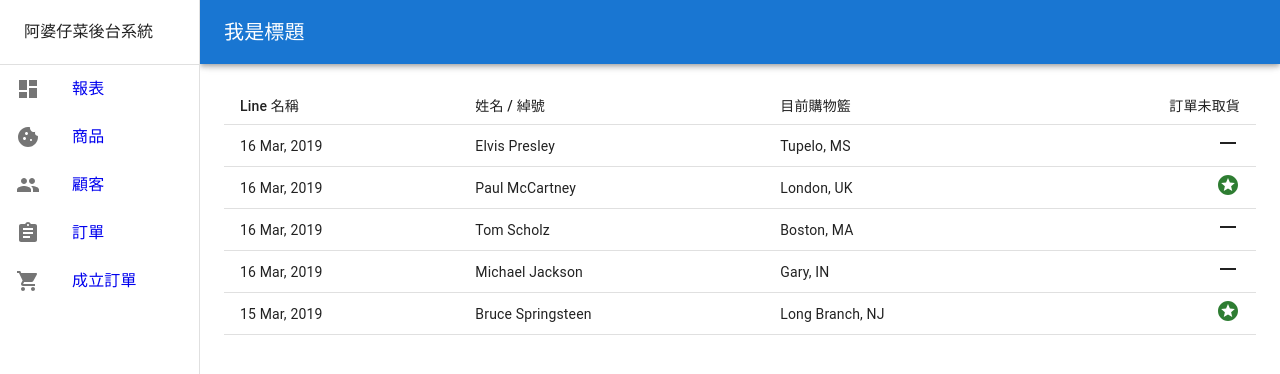
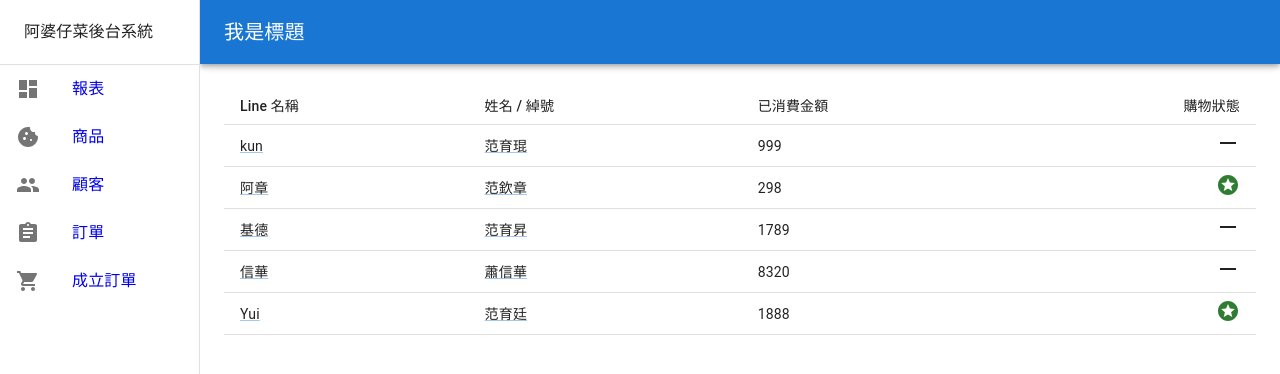
Before and after one commit to ykf2020/apoatsai_frontend, a Next.js app: page /customer in a window 1280 px wide. Shown: the top 374 px of the page. Built offline with nearby package versions, Linux system fonts and the light colour scheme.

Commit message:
basket and collapseitem

```diff
--- /dev/null
+++ b/src/components/collapseItem.js
@@ -0,0 +1,28 @@
+import Paper from "@mui/material/Paper";
+import Badge from "@mui/material/Badge";
+import { ListItemText } from "@mui/material";
+export function BasicCollapseItem({ primary, secondary, badgeContent }) {
+  return (
+    <Paper sx={{ py: 1, pl: 1.5, pr: 2, mr: 1, display: "flex" }}>
+      <Badge
+        badgeContent={badgeContent}
+        color="primary"
+        style={{ left: "100%", transform: "translate(16px, 28px)" }}
+      />
+      <ListItemText primary={primary} secondary={secondary} />
+    </Paper>
+  );
+}
+
+export function SpecialCollaseItem() {
+  return (
+    <Paper sx={{ py: 1, pl: 1.5, pr: 2, mr: 1, display: "flex" }}>
+      <Badge
+        badgeContent={"x4"}
+        color="primary"
+        style={{ left: "100%", transform: "translate(16px, 24px)" }}
+      />
+      <ListItemText primary={"kfkf"} secondary={"$100"} />
+    </Paper>
+  );
+}
--- /dev/null
+++ b/src/components/orderLists.js
@@ -0,0 +1,5 @@
+export default function OrderList() {
+  return (
+    <>yayaya</>
+  )
+}
--- a/src/pages/customer/index.js
+++ b/src/pages/customer/index.js
@@ -1,4 +1,4 @@
-import * as React from "react";
+import { useState } from "react";
 import Link from "@mui/material/Link";
 import Table from "@mui/material/Table";
 import TableBody from "@mui/material/TableBody";
@@ -7,57 +7,77 @@ import TableHead from "@mui/material/TableHead";
 import TableRow from "@mui/material/TableRow";
 import Typography from "@mui/material/Typography";
 import StarsIcon from "@mui/icons-material/Stars";
+import Collapse from "@mui/material/Collapse";
+import Grid from "@mui/material/Grid";
+import Paper from "@mui/material/Paper";
+import Badge from '@mui/material/Badge';
+import { styled } from '@mui/material/styles';
 import HorizontalRuleIcon from "@mui/icons-material/HorizontalRule";
-
+import { ListItemText } from "@mui/material";
+import { BasicCollapseItem } from "@/components/collapseItem";
 // Generate Order Data
-function createData(id, date, name, shipTo, paymentMethod, orderNotClose) {
-  return { id, date, name, shipTo, paymentMethod, orderNotClose };
+function createData(id, date, name, amount, orderNotClose) {
+  return { id, date, name, amount, orderNotClose };
 }
 
 const rows = [
-  createData(
-    0,
-    "16 Mar, 2019",
-    "Elvis Presley",
-    "Tupelo, MS",
-    "VISA ⠀•••• 3719",
-    false
-  ),
-  createData(
-    1,
-    "16 Mar, 2019",
-    "Paul McCartney",
-    "London, UK",
-    "VISA ⠀•••• 2574",
-    true
-  ),
-  createData(
-    2,
-    "16 Mar, 2019",
-    "Tom Scholz",
-    "Boston, MA",
-    "MC ⠀•••• 1253",
-    false
-  ),
-  createData(
-    3,
-    "16 Mar, 2019",
-    "Michael Jackson",
-    "Gary, IN",
-    "AMEX ⠀•••• 2000",
-    false
-  ),
-  createData(
-    4,
-    "15 Mar, 2019",
-    "Bruce Springsteen",
-    "Long Branch, NJ",
-    "VISA ⠀•••• 5919",
-    true
-  ),
+  createData(0, "kun", "范育琨", 999, false),
+  createData(1, "阿章", "范欽章", 298, true),
+  createData(2, "基德", "范育昇", 1789, false),
+  createData(3, "信華", "蕭信華", 8320, false),
+  createData(4, "Yui", "范育廷", 1888, true),
 ];
 
+export function Row({ data }) {
+  const [open, setOpen] = useState(false);
+  return (
+    <>
+      <TableRow key={data.id}>
+        <TableCell component={Link} href={`/customer/${data.id}`}>
+          {data.date}
+        </TableCell>
+        <TableCell component={Link} href={`/customer/${data.id}`}>
+          {data.name}
+        </TableCell>
+        <TableCell>{data.amount}</TableCell>
+        <TableCell
+          align="right"
+          onClick={() => {
+            setOpen(!open);
+          }}
+        >
+          {data.orderNotClose ? (
+            <StarsIcon color="success" />
+          ) : (
+            <HorizontalRuleIcon />
+          )}
+        </TableCell>
+      </TableRow>
+      <TableRow>
+        <TableCell
+          colspan="4"
+          style={{
+            paddingTop: !open && 0,
+            paddingBottom: !open && 0,
+            borderBottom: !open && "none",
+          }}
+        >
+          <Collapse in={open} timeout="auto" unmountOnExit>
+            <Grid container justifyContent={"flex-start"} gap={2}>
+              <Typography component="div" sx={{pt: 3}}>
+                購物籃內容：
+              </Typography>
+                <BasicCollapseItem primary={"yoyoyo"} secondary={"$100"} badgeContent={'x4'}/>
+            </Grid>
+          </Collapse>
+        </TableCell>
+      </TableRow>
+    </>
+  );
+}
+
 export default function Customers() {
+  const [open, setOpen] = useState(true);
   return (
     <>
       <Table size="small">
@@ -65,20 +85,13 @@ export default function Customers() {
           <TableRow>
             <TableCell>Line 名稱</TableCell>
             <TableCell>姓名 / 綽號</TableCell>
-            <TableCell>目前購物籃</TableCell>
-            <TableCell align="right">訂單未取貨</TableCell>
+            <TableCell>已消費金額</TableCell>
+            <TableCell align="right">購物狀態</TableCell>
           </TableRow>
         </TableHead>
         <TableBody>
           {rows.map((row) => (
-            <TableRow key={row.id}>
-              <TableCell>{row.date}</TableCell>
-              <TableCell>{row.name}</TableCell>
-              <TableCell>{row.shipTo}</TableCell>
-              <TableCell align="right">
-                {row.orderNotClose ? <StarsIcon color="success" /> : <HorizontalRuleIcon />}
-              </TableCell>
-            </TableRow>
+            <Row key={row.id} data={row} />
           ))}
         </TableBody>
       </Table>
```
Also changed, not shown: src/components/basket.js (added, +92 -0 lines), src/pages/customer/[customerId].js (+26 -3 lines), src/pages/order/index.js (+4 -4 lines).
